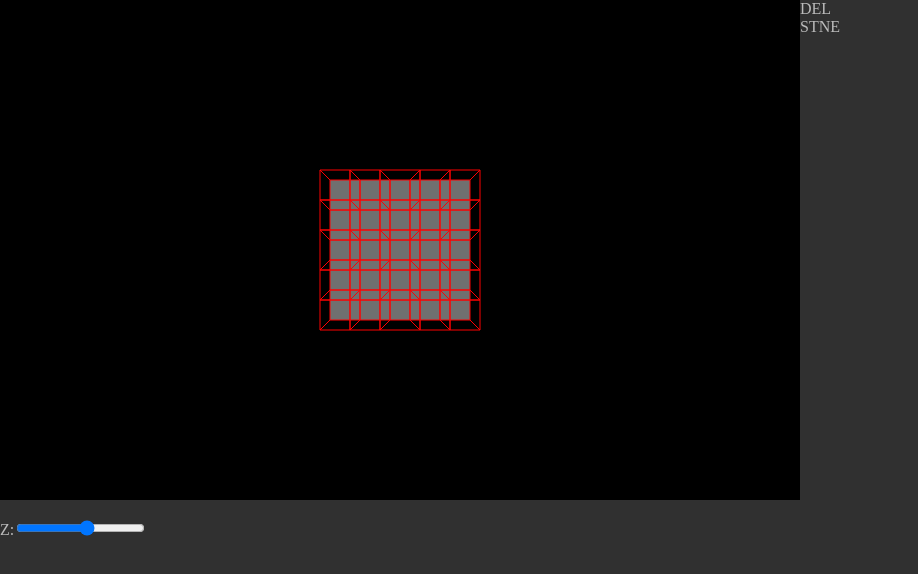
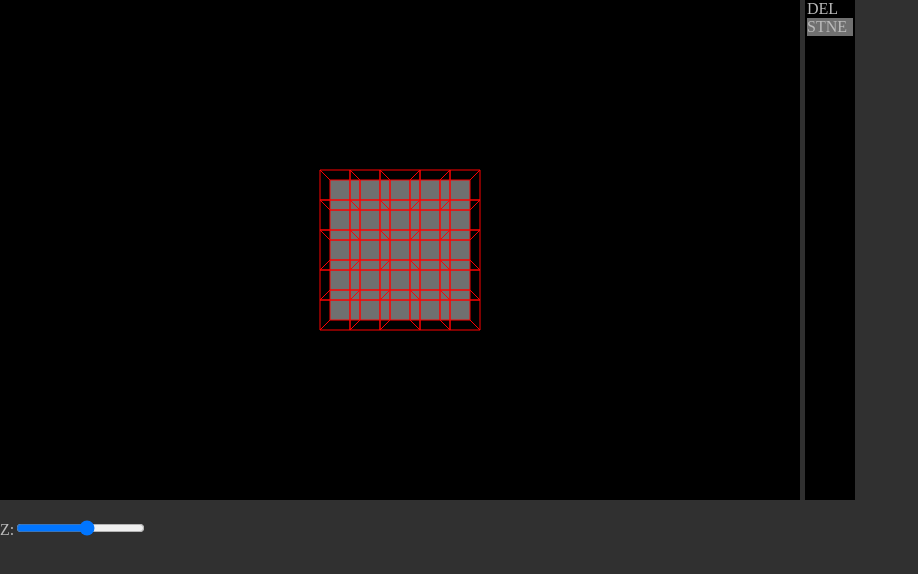
Before and after one commit to Shiganu/2D-3D-TPT, a plain HTML site: page index.html in a window 1280 px wide. Shown: the whole page, without its empty margins (0-918 px from the left). Drawn offline with Linux system fonts and the light colour scheme.

Commit message:
Update style.css

```diff
--- a/style.css
+++ b/style.css
@@ -20,3 +20,27 @@ body
 {
 	margin-top: 3px;
 }
+
+#menu
+{
+	height: 500px;
+	width: 50px;
+	margin-left: 5px;
+	background-color: #000000;
+}
+
+#stone
+{
+	background-color: #707070;
+	width: 46px;
+	margin-left: 2px;
+	margin-right: 2px;
+}
+
+#empty
+{
+	background-color: #000000;
+	width: 46px;
+	margin-left: 2px;
+	margin-right: 2px;
+}
```
